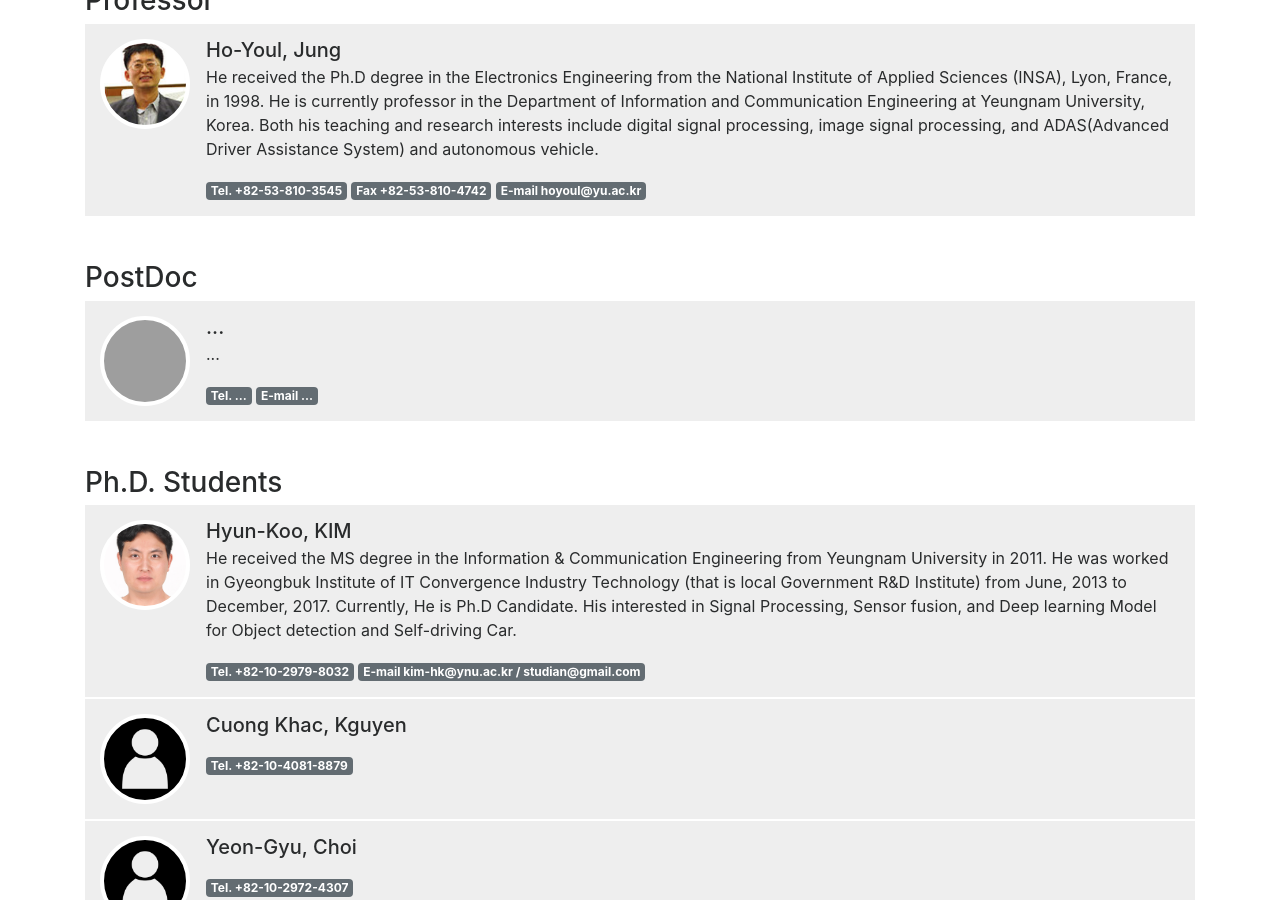
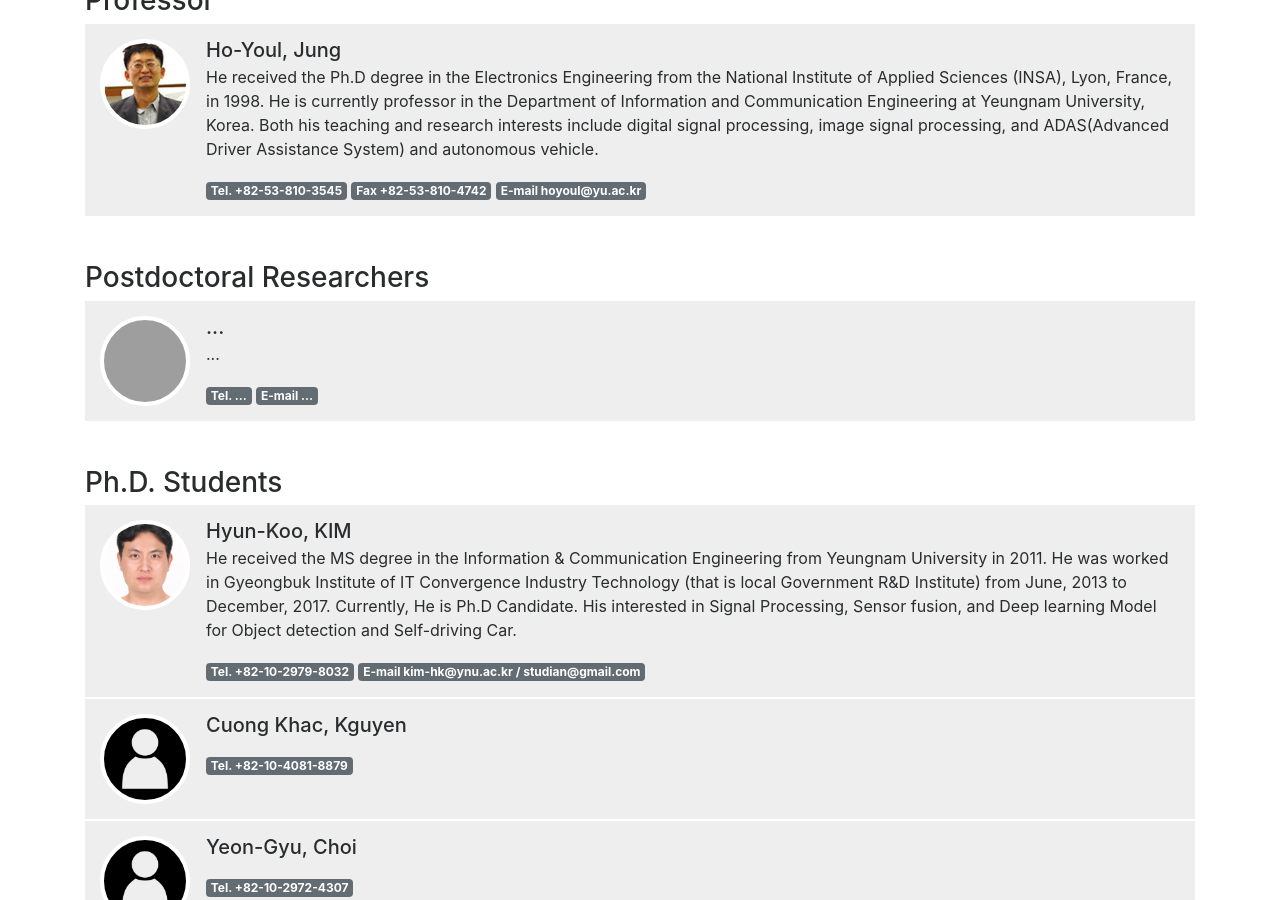
Before and after one commit to YU-MSP/yu-msp.github.io, a Jekyll site: the page built from members.html, in a window 1280 px wide and 900 px high, scrolled down 471 px. Built offline with Jekyll 4.4.1, drawn with Linux system fonts in a browser that asks for light colours; nearby versions of some CDN libraries; some of the changed lines change nothing that is shown; grey boxes are pictures that could not be loaded.

Commit message:
no message

```diff
--- a/members.html
+++ b/members.html
@@ -4,9 +4,9 @@ permalink: /members
 title: Members
 ---
 
-{% include members.section.html label="Professor"         members=site.data.members.professor %}
-{% include members.section.html label="PostDoc"         members=site.data.members.postdoc %}
-{% include members.section.html label="Ph.D. Students"    members=site.data.members.doctors %}
-{% include members.section.html label="M.S. Students"     members=site.data.members.masters %}
-{% include members.section.html label="Bachelor Students" members=site.data.members.bachelors  %}
-{% include members.section.html label="Alumnus"           members=site.data.members.alumnus %}
+{% include members.section.html label="Professor"					members=site.data.members.professor %}
+{% include members.section.html label="Postdoctoral Researchers"	members=site.data.members.postdoc %}
+{% include members.section.html label="Ph.D. Students"				members=site.data.members.doctors %}
+{% include members.section.html label="M.S. Students"				members=site.data.members.masters %}
+{% include members.section.html label="Bachelor Students"			members=site.data.members.bachelors  %}
+{% include members.section.html label="Alumnus"						members=site.data.members.alumnus %}
```
